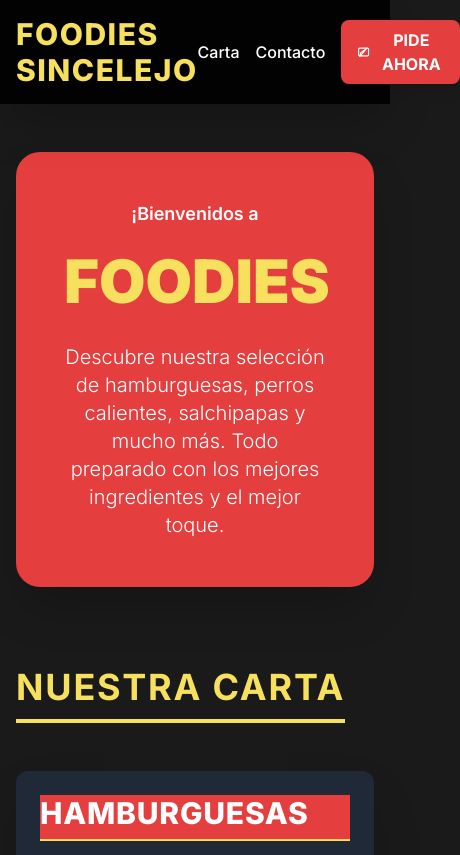
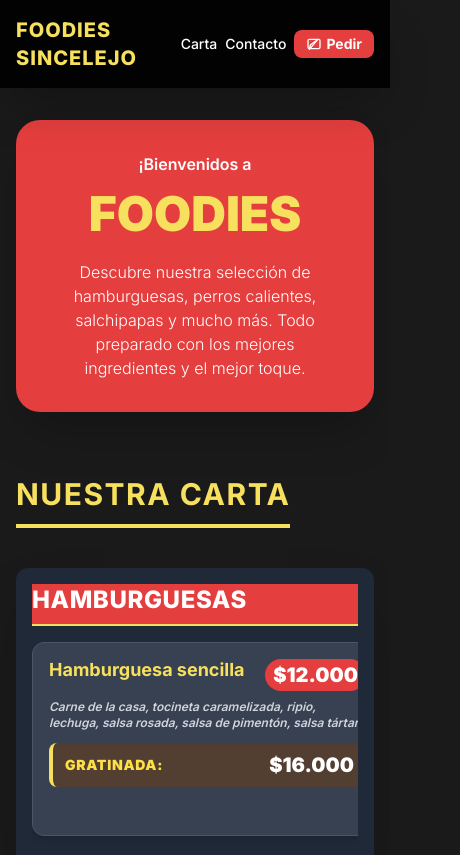
Before and after one commit to WebDeployHub/comidas-r-pidas-foodies, a plain HTML site: page index.html in a window 390 px wide. Shown: the top 855 px of the page, 460 px wide, since content can reach past the window. Drawn offline with nearby package versions, Linux system fonts and the light colour scheme.

Commit message:
Se suben los ajustes

```diff
--- a/index.html
+++ b/index.html
@@ -32,6 +32,15 @@
         .horizontal-scroll::-webkit-scrollbar { height: 8px; }
         .horizontal-scroll::-webkit-scrollbar-thumb { background: #e53e3e; border-radius: 4px; }
         .horizontal-scroll::-webkit-scrollbar-track { background: #333333; }
+
+        /* Ajuste para que el texto de descripción no se corte abruptamente en móviles */
+        .item-description {
+            display: -webkit-box;
+            -webkit-line-clamp: 4; /* Limita la descripción a 4 líneas */
+            -webkit-box-orient: vertical;
+            overflow: hidden;
+            text-overflow: ellipsis;
+        }
     </style>
 </head>
 <body class="antialiased">
@@ -39,75 +48,76 @@
     <!-- Navbar/Header Fijo y Llamativo -->
     <header class="sticky top-0 z-50 bg-black bg-opacity-90 shadow-2xl">
         <div class="max-w-7xl mx-auto px-4 sm:px-6 lg:px-8 py-4 flex justify-between items-center">
-            <h1 class="text-3xl font-extrabold secondary-color tracking-wider uppercase">
+            <h1 class="text-xl sm:text-3xl font-extrabold secondary-color tracking-wider uppercase">
                 Foodies Sincelejo
             </h1>
-            <nav class="flex space-x-4 items-center">
-                <a href="#menu" class="text-white hover:secondary-color transition duration-300 font-medium">Carta</a>
-                <a href="#contacto" class="text-white hover:secondary-color transition duration-300 font-medium">Contacto</a>
+            <nav class="flex space-x-2 sm:space-x-4 items-center">
+                <a href="#menu" class="text-white hover:secondary-color transition duration-300 font-medium text-sm sm:text-base">Carta</a>
+                <a href="#contacto" class="text-white hover:secondary-color transition duration-300 font-medium text-sm sm:text-base">Contacto</a>
                 <!-- Botón de WhatsApp -->
-                <button onclick="goToWhatsApp()" class="primary-color text-white px-4 py-2 rounded-lg font-bold shadow-lg transform transition duration-300 hover:scale-105 hover-bg-red flex items-center">
+                <button onclick="goToWhatsApp()" class="primary-color text-white px-3 py-1 sm:px-4 sm:py-2 rounded-lg font-bold shadow-lg transform transition duration-300 hover:scale-105 hover-bg-red flex items-center text-sm sm:text-base">
                     <!-- Icono de WhatsApp (SVG simple) -->
-                    <svg xmlns="http://www.w3.org/2000/svg" width="20" height="20" viewBox="0 0 24 24" fill="none" stroke="currentColor" stroke-width="2" stroke-linecap="round" stroke-linejoin="round" class="mr-2">
+                    <svg xmlns="http://www.w3.org/2000/svg" width="16" height="16" viewBox="0 0 24 24" fill="none" stroke="currentColor" stroke-width="2" stroke-linecap="round" stroke-linejoin="round" class="mr-1 sm:mr-2">
                         <path d="M5 20l1.5-6.5L18 5 5 20z"></path>
                         <path d="M19 19H5a2 2 0 01-2-2V7a2 2 0 012-2h14a2 2 0 012 2v10a2 2 0 01-2 2z"></path>
                     </svg>
-                    PIDE AHORA
+                    Pedir
                 </button>
             </nav>
         </div>
     </header>
 
-    <main class="max-w-7xl mx-auto px-4 sm:px-6 lg:px-8 py-12">
+    <!-- La clase principal ahora usa `w-full` en lugar de `max-w-7xl` en móviles para evitar problemas de ancho -->
+    <main class="max-w-7xl mx-auto w-full px-4 sm:px-6 lg:px-8 py-8 sm:py-12">
 
-        <!-- Sección Principal (Hero) - MODIFICADA -->
-        <section id="hero" class="mb-20 text-center primary-color p-12 rounded-3xl shadow-2xl">
-            <p class="text-lg font-semibold text-white mb-4">¡Bienvenidos a</p>
-            <h2 class="text-6xl sm:text-7xl font-black text-white leading-tight mb-6">
+        <!-- Sección Principal (Hero) -->
+        <section id="hero" class="mb-16 text-center primary-color p-8 sm:p-12 rounded-3xl shadow-2xl">
+            <p class="text-md sm:text-lg font-semibold text-white mb-2 sm:mb-4">¡Bienvenidos a</p>
+            <h2 class="text-5xl sm:text-7xl font-black text-white leading-tight mb-4 sm:mb-6">
                 <span class="secondary-color block sm:inline-block">FOODIES</span>
             </h2>
-            <p class="text-xl text-white font-light max-w-3xl mx-auto">
+            <p class="text-base sm:text-xl text-white font-light max-w-3xl mx-auto">
                 Descubre nuestra selección de hamburguesas, perros calientes, salchipapas y mucho más. Todo preparado con los mejores ingredientes y el mejor toque.
             </p>
-            <!-- NOTA ELIMINADA -->
         </section>
 
         <!-- Sección de la Carta (Menú) -->
-        <section id="menu" class="mb-20">
-            <h3 class="text-4xl font-bold text-center mb-12 secondary-color border-b-4 border-secondary pb-3 inline-block mx-auto uppercase tracking-wider">
+        <section id="menu" class="mb-16">
+            <h3 class="text-3xl sm:text-4xl font-bold text-center mb-10 secondary-color border-b-4 border-secondary pb-3 inline-block mx-auto uppercase tracking-wider">
                 Nuestra Carta
             </h3>
-            <div id="menu-container" class="space-y-16">
+            <div id="menu-container" class="space-y-12 sm:space-y-16">
                 <!-- El menú se renderizará aquí por JavaScript -->
             </div>
         </section>
 
         <!-- Sección de Contacto y Redes Sociales -->
-        <section id="contacto" class="py-16 bg-gray-800 rounded-2xl shadow-xl p-8 md:p-12">
-            <h3 class="text-3xl font-bold text-center mb-10 secondary-color">¿Dónde Encontrarnos y Contactarnos?</h3>
+        <section id="contacto" class="py-12 bg-gray-800 rounded-2xl shadow-xl p-6 md:p-12">
+            <h3 class="text-2xl sm:text-3xl font-bold text-center mb-8 secondary-color">¿Dónde Encontrarnos y Contactarnos?</h3>
 
-            <div class="grid md:grid-cols-2 gap-10">
+            <!-- Grid de 1 columna en móvil, 2 en desktop -->
+            <div class="grid md:grid-cols-2 gap-6 sm:gap-10">
 
                 <!-- Dirección -->
-                <div class="flex flex-col items-center p-6 bg-gray-700 rounded-xl">
-                    <div class="primary-color p-3 rounded-full mb-4">
+                <div class="flex flex-col items-center p-4 sm:p-6 bg-gray-700 rounded-xl">
+                    <div class="primary-color p-3 rounded-full mb-3">
                         <!-- Icono de Mapa -->
                         <svg xmlns="http://www.w3.org/2000/svg" width="24" height="24" viewBox="0 0 24 24" fill="none" stroke="white" stroke-width="2" stroke-linecap="round" stroke-linejoin="round"><path d="M21 10c0 7-9 13-9 13s-9-6-9-13a9 9 0 0 1 18 0z"></path><circle cx="12" cy="10" r="3"></circle></svg>
                     </div>
                     <p class="text-lg font-semibold text-white mb-2">Nuestra Ubicación</p>
-                    <p class="text-gray-300 text-center">
+                    <p class="text-gray-300 text-center text-sm">
                         Crr 24w #4c -15<br>Sincelejo, Sucre
                     </p>
                 </div>
 
                 <!-- Escríbenos (WhatsApp) -->
-                <div class="flex flex-col items-center p-6 bg-gray-700 rounded-xl">
-                    <div class="primary-color p-3 rounded-full mb-4">
+                <div class="flex flex-col items-center p-4 sm:p-6 bg-gray-700 rounded-xl">
+                    <div class="primary-color p-3 rounded-full mb-3">
                         <!-- Icono de Chat -->
                         <svg xmlns="http://www.w3.org/2000/svg" width="24" height="24" viewBox="0 0 24 24" fill="none" stroke="white" stroke-width="2" stroke-linecap="round" stroke-linejoin="round"><path d="M21 15a2 2 0 0 1-2 2H7l-4 4V5a2 2 0 0 1 2-2h14a2 2 0 0 1 2 2z"></path></svg>
                     </div>
                     <p class="text-lg font-semibold text-white mb-2">Escríbenos y Haz tu Pedido</p>
-                    <button onclick="goToWhatsApp()" class="primary-color text-white px-6 py-3 rounded-lg font-bold shadow-lg transform transition duration-300 hover:scale-105 hover-bg-red mt-3">
+                    <button onclick="goToWhatsApp()" class="primary-color text-white px-5 py-2 rounded-lg font-bold shadow-lg transform transition duration-300 hover:scale-105 hover-bg-red mt-3 text-sm">
                         Abrir Chat de WhatsApp
                     </button>
                     <p class="text-sm text-gray-400 mt-2">Teléfono: 312 686 1354</p>
@@ -115,10 +125,10 @@
             </div>
 
             <!-- Instagram Link -->
-            <div class="mt-12 text-center">
-                <a href="https://www.instagram.com/foodiessincelejooficial?igsh=MTJudG9yN3FyYWtzdw==" target="_blank" rel="noopener noreferrer" class="inline-flex items-center text-xl secondary-color hover:text-white transition duration-300 p-3 rounded-full border border-secondary hover:border-white">
+            <div class="mt-10 text-center">
+                <a href="https://www.instagram.com/foodiessincelejooficial?igsh=MTJudG9yN3FyYWtzdw==" target="_blank" rel="noopener noreferrer" class="inline-flex items-center text-lg sm:text-xl secondary-color hover:text-white transition duration-300 p-3 rounded-full border border-secondary hover:border-white">
                     <!-- Icono de Instagram (SVG) -->
-                    <svg xmlns="http://www.w3.org/2000/svg" width="28" height="28" viewBox="0 0 24 24" fill="none" stroke="currentColor" stroke-width="2" stroke-linecap="round" stroke-linejoin="round" class="mr-2">
+                    <svg xmlns="http://www.w3.org/2000/svg" width="24" height="24" viewBox="0 0 24 24" fill="none" stroke="currentColor" stroke-width="2" stroke-linecap="round" stroke-linejoin="round" class="mr-2">
                         <rect width="20" height="20" x="2" y="2" rx="5" ry="5"></rect><path d="M16 11.37A4 4 0 1 1 12.63 8 4 4 0 0 1 16 11.37z"></path><line x1="17.5" x2="17.5" y1="6.5" y2="6.5"></line>
                     </svg>
                     Síguenos en Instagram
@@ -128,7 +138,7 @@
 
     </main>
 
-    <footer class="text-center py-6 bg-black text-gray-400">
+    <footer class="text-center py-6 bg-black text-gray-400 text-sm">
         <p>&copy; 2024 Foodies Sincelejo. Todos los derechos reservados.</p>
     </footer>
 
@@ -221,41 +231,41 @@
 
             for (const category in menu) {
                 const categoryElement = document.createElement('div');
-                categoryElement.className = 'category-section p-6 rounded-xl bg-gray-800 shadow-2xl';
+                categoryElement.className = 'category-section p-4 sm:p-6 rounded-xl bg-gray-800 shadow-2xl';
 
                 // Título de la Categoría
                 categoryElement.innerHTML = `
-                    <h4 class="text-3xl font-extrabold primary-color mb-6 border-b-2 border-secondary pb-2 uppercase tracking-wide">
+                    <h4 class="text-2xl sm:text-3xl font-extrabold primary-color mb-4 sm:mb-6 border-b-2 border-secondary pb-2 uppercase tracking-wide">
                         ${category}
                     </h4>
                 `;
 
                 // Contenedor de Items (Flexbox con Scroll Horizontal y Snap)
                 const itemsGrid = document.createElement('div');
-                itemsGrid.className = 'flex overflow-x-scroll space-x-6 horizontal-scroll snap-x snap-mandatory';
+                itemsGrid.className = 'flex overflow-x-scroll space-x-4 sm:space-x-6 horizontal-scroll snap-x snap-mandatory pb-4'; // Añadido pb-4 para espacio inferior
 
                 menu[category].forEach(item => {
                     // --- Estilo Resaltado para Gratinada y Precio ---
                     const priceGratinado = item.gratinadoPrice ?
-                        // **CAMBIO:** Aumentamos el grosor del borde (border-l-4) y la opacidad del fondo (bg-yellow-900/50)
+                        // Utilizamos border-l-4 y bg-yellow-900/50 para mayor visibilidad
                         `<div class="mt-3 py-2 px-3 bg-yellow-900/50 rounded-lg border-l-4 border-secondary shadow-inner flex justify-between items-center">
                             <span class="text-sm text-yellow-300 font-black uppercase tracking-wider">Gratinada: </span>
                             <span class="text-xl font-black text-white">$${formatPrice(item.gratinadoPrice)}</span>
                         </div>` :
-                        // El espacio invisible también se ajusta para mantener el layout (h-[46px] vs h-[58px] anterior)
+                        // El espacio invisible mantiene la altura para ítems sin gratinar
                         '<div class="mt-3 p-3 invisible h-[46px]"></div>';
 
                     const itemElement = document.createElement('div');
-                    // w-full on mobile, w-[calc(50%-0.75rem)] on medium screens to show ~2 items
-                    itemElement.className = 'menu-item flex-none w-[85vw] sm:w-[calc(50%-0.75rem)] bg-gray-700 rounded-xl transition duration-300 hover:bg-gray-600 transform hover:scale-[1.01] border border-gray-600 hover:border-secondary shadow-md snap-start p-4';
+                    // **CORRECCIÓN:** Usamos w-[90vw] en móviles y sm:w-[calc(50%-0.75rem)] en pantallas medianas
+                    itemElement.className = 'menu-item flex-none w-[90vw] sm:w-[calc(50%-0.75rem)] lg:w-[calc(33.333%-0.75rem)] bg-gray-700 rounded-xl transition duration-300 hover:bg-gray-600 transform hover:scale-[1.01] border border-gray-600 hover:border-secondary shadow-md snap-start p-4';
 
                     itemElement.innerHTML = `
                         <div class="flex justify-between items-start mb-2">
-                            <h5 class="text-xl font-bold secondary-color leading-tight">${item.name}</h5>
-                            <span class="text-2xl font-black text-white primary-color px-3 py-1 rounded-full">$${formatPrice(item.basePrice)}</span>
+                            <h5 class="text-lg font-bold secondary-color leading-tight">${item.name}</h5>
+                            <span class="text-xl font-black text-white primary-color px-2 py-0.5 rounded-full">$${formatPrice(item.basePrice)}</span>
                         </div>
-                        <!-- Altura fija h-[6rem] para mantener la caja de Gratinada estable -->
-                        <p class="text-gray-300 text-sm font-semibold italic mb-3 h-[6rem] overflow-hidden">${item.description}</p>
+                        <!-- Clase 'item-description' para limitar las líneas en móvil -->
+                        <p class="text-gray-300 text-xs sm:text-sm font-semibold italic mb-3 h-auto item-description">${item.description}</p>
                         ${priceGratinado}
                     `;
                     itemsGrid.appendChild(itemElement);
@@ -269,7 +279,7 @@
         // --- 4. Función de WhatsApp ---
         function goToWhatsApp() {
             const phoneNumber = '573126861354';
-            // NUEVO MENSAJE AUTOMÁTICO MÁS AMIGABLE
+            // Mensaje automático
             const newMessage = "Hola Foodies, me gustaría hacer un pedido. ¿Qué delicias del menú de la web me recomiendas hoy?";
             const message = encodeURIComponent(newMessage);
             const whatsappUrl = `https://wa.me/${phoneNumber}?text=${message}`;
```
